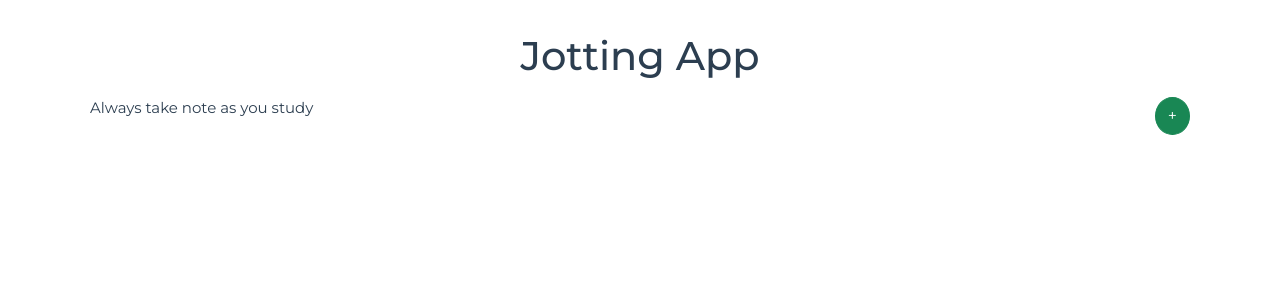
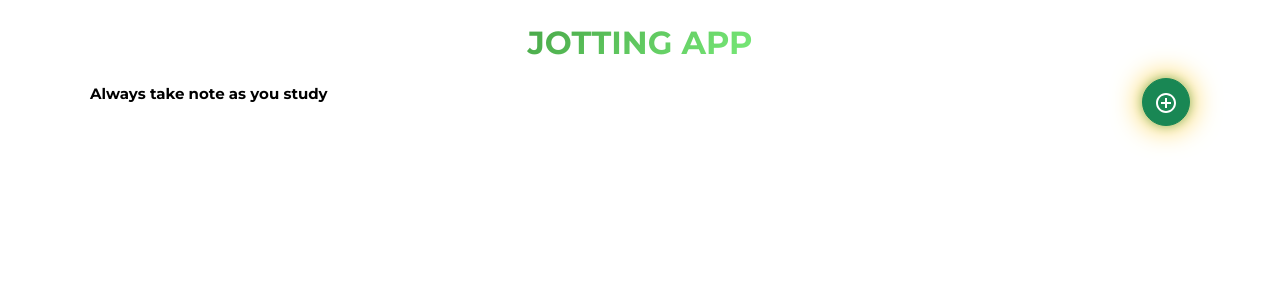
Before and after one commit to George-Gyang/notepad, a Vue app: page /note in a window 1280 px wide. Shown: the top 300 px of the page. Built offline with nearby package versions, Linux system fonts and the light colour scheme.

Commit message:
styling of UI with animation

```diff
--- a/src/assets/main.css
+++ b/src/assets/main.css
@@ -5,11 +5,6 @@ body{
 }
 
 #app {
-  max-width: 1280px;
-  margin: 0 auto;
-  padding: 2rem;
-
-  font-weight: normal;
 }
 .card-shadow{
   box-shadow: rgba(0, 0, 0, 0.35) 0px 5px 15px;
--- a/src/components/views/Home.vue
+++ b/src/components/views/Home.vue
@@ -1,11 +1,71 @@
 <script setup>
-import { RouterLink } from 'vue-router';
+import { RouterLink } from "vue-router";
 </script>
 
 <template>
-    <main class="container mt-5">
+  <main class="">
+    <div class="position-relative">
+      <div>
+        <img
+          src="../../assets/images/pexels.jpg"
+          class="img-fluid main_img"
+          alt=""
+        />
+      </div>
+    </div>
+    <div
+      class="position-absolute top-50 start-50 translate-middle col-11 col-md-8"
+    >
+      <div
+        class="d-flex align-tems-center justify-content-center p-md-5 py-4 px-2 bg-success bg-opacity-75 rounded"
+      >
+        <div class="m-md-5 m-0">
+          <h1 class="text-light text-center">
+            Welcome back to your Jotter Pad
+          </h1>
+          <RouterLink
+            to="/note"
+            class="fs-2 mt-4 text-center text-primary nav-link animate_charcter"
+            >Proceed to Your notes</RouterLink
+          >
+        </div>
+      </div>
+    </div>
+  </main>
+</template>
 
-        <h1>Welcome back to your Jotter Pad</h1>
-        <RouterLink to="/note" class="fs-4">Proceed to Your notes</RouterLink>
-    </main>
-</template>
+<style scoped>
+.main_img {
+  width: 100%;
+  max-height: 100vh !important;
+}
+
+.animate_charcter {
+  text-transform: uppercase;
+  background-image: linear-gradient(
+    -225deg,
+    #ffffff 0%,
+    #231557 20%,
+    #44107a 29%,
+    #ff1361 67%,
+    #00ff00 100%
+  );
+  background-size: auto auto;
+  background-clip: border-box;
+  background-size: 200% auto;
+  color: #fff;
+  background-clip: text;
+  text-fill-color: transparent;
+  -webkit-background-clip: text;
+  -webkit-text-fill-color: transparent;
+  animation: textclip 6s linear infinite;
+  display: block;
+  font-size: 1rem;
+}
+
+@keyframes textclip {
+  to {
+    background-position: 400% center;
+  }
+}
+</style>
--- a/src/components/views/Note.vue
+++ b/src/components/views/Note.vue
@@ -88,7 +88,6 @@ const deleteNote = (id) => {
   }
 };
 
-
 // const showNote = (id) => {
 //   const item = noteCards.value.findIndex((note) => note.id === id);
 //   console.log(item)
@@ -103,20 +102,31 @@ const deleteNote = (id) => {
 <template>
   <div class="container">
     <div class="">
-      <h1 class="text-center">Jotting App</h1>
+      <h1 class="text-center text-success fw-bolder mt-4 animate_charcter">Jotting App</h1>
       <div class="d-flex justify-content-between align-items-center p-2">
-        <p>Always take note as you study</p>
+        <p class="text-black fw-bold">Always take note as you study</p>
 
         <!-- conditional alert -->
         <button
           @click="dismissModal = true"
-          class="btn rounded-circle btn-success"
+          class="btn round_btn rounded-circle btn-success h1"
           type="button"
           data-bs-toggle="modal"
           data-bs-target="#exampleModal"
           data-bs-whatever="@getbootstrap"
         >
-          +
+          <span
+            ><svg
+              xmlns="http://www.w3.org/2000/svg"
+              width="24"
+              height="24"
+              viewBox="0 0 24 24"
+            >
+              <path
+                fill="white"
+                d="M12 4c4.411 0 8 3.589 8 8s-3.589 8-8 8s-8-3.589-8-8s3.589-8 8-8m0-2C6.477 2 2 6.477 2 12s4.477 10 10 10s10-4.477 10-10S17.523 2 12 2zm5 9h-4V7h-2v4H7v2h4v4h2v-4h4v-2z"
+              /></svg
+          ></span>
         </button>
       </div>
     </div>
@@ -138,11 +148,12 @@ const deleteNote = (id) => {
             </p>
             <div class="d-flex justify-content-between">
               <!-- <RouterLink :to="`/note/${noteCard.id}`"> -->
-              <RouterLink :to="`note/${noteCard.id}`"
-                class=" rounded-5 fs-6 btn-sm"
+              <RouterLink
+                :to="`note/${noteCard.id}`"
+                class="rounded-5 fs-6 btn-sm"
               >
                 View
-              </RouterLink >
+              </RouterLink>
               <!-- </RouterLink> -->
               <button
                 @click="deleteNote(noteCard.id)"
@@ -268,3 +279,66 @@ const deleteNote = (id) => {
     </div>
   </div>
 </template>
+
+<style scoped>
+.round_btn {
+  display: flex;
+  justify-content: center;
+  align-items: center;
+  height: 3rem;
+  width: 3rem;
+}
+.animate_charcter
+{
+   text-transform: uppercase;
+  background-image: linear-gradient(
+    -225deg,
+    #000000 0%,
+    #277927 20%,
+    #79eb79 40%,
+    #44107a 60%,
+    #ff1361 80%,
+    #fff800 100%
+  );
+  background-size: auto auto;
+  background-clip: border-box;
+  background-size: 200% auto;
+  color: #fff;
+  background-clip: text;
+  text-fill-color: transparent;
+  -webkit-background-clip: text;
+  -webkit-text-fill-color: transparent;
+  animation: textclip 4s linear infinite;
+  display: block;
+      font-size: 2rem;
+}
+
+@keyframes textclip {
+  to {
+    background-position: 70% center;
+  }
+}
+
+
+.h1 {
+  margin: 0;
+  z-index: 1;
+  font-family: "Teko", sans-serif;
+  font-size: 1rem;
+  text-transform: uppercase;
+  animation: glow 1s ease-in-out infinite alternate;
+  text-align: center;
+}
+
+@keyframes glow {
+  from {
+    box-shadow: 0 0 20px #212529;
+  }
+  to {
+    box-shadow: 0 0 30px #34b3c1, 0 0 10px #4dbbc7;
+  }
+  to {
+    box-shadow: 0 0 30px #ffc107, 0 0 10px #4dbbc7;
+  }
+}
+</style>
```
Also changed, not shown: src/assets/images/pexels.jpg (added).
